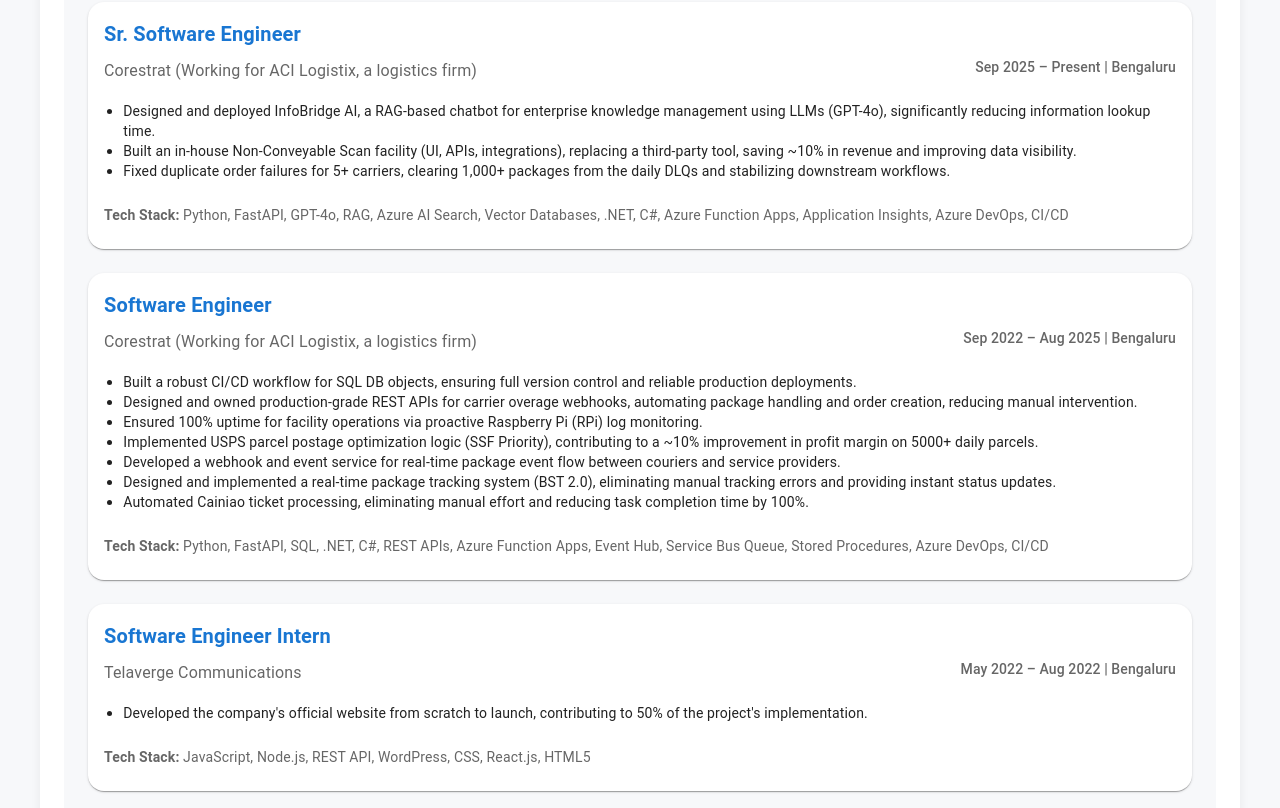
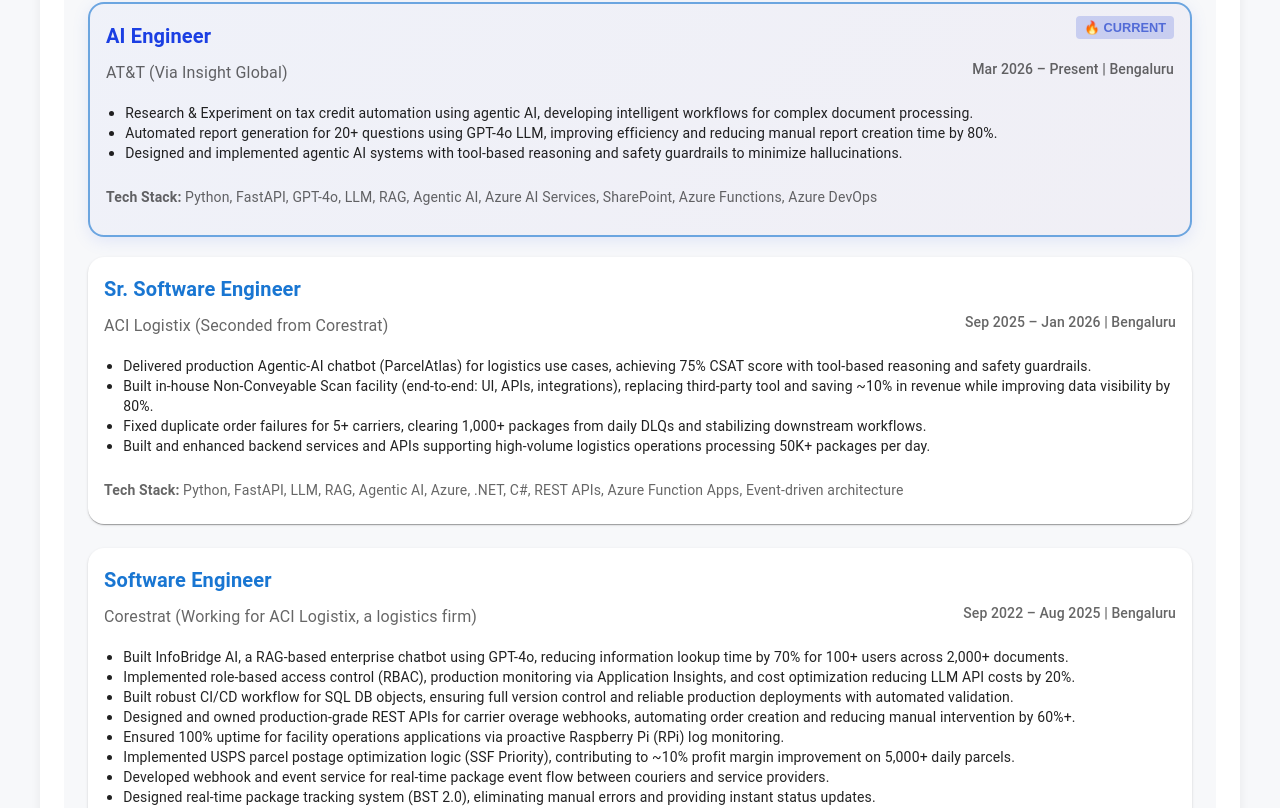
Before and after one commit to mbharti321/manish-portfolio, a React (Create React App) app: page / in a window 1280 px wide. Shown: the part 1956-2764 px from the top of the page. Built offline with nearby package versions, Linux system fonts and the light colour scheme.

Commit message:
update work experience

```diff
--- a/src/components/WorkExperience/WorkExperience.css
+++ b/src/components/WorkExperience/WorkExperience.css
@@ -51,6 +51,27 @@
     width: 100%;
 }
 
+/* Highlight current AI Engineer role */
+.workexp-grid-item:nth-child(1) .workexp-card {
+    background: linear-gradient(135deg, rgba(102, 126, 234, 0.05) 0%, rgba(118, 75, 162, 0.05) 100%);
+    border: 2px solid #1976d29d ;
+    box-shadow: 0 4px 16px rgba(102, 126, 234, 0.15);
+    position: relative;
+}
+
+.workexp-grid-item:nth-child(1) .workexp-card::before {
+    content: "🔥 CURRENT";
+    position: absolute;
+    top: 12px;
+    right: 16px;
+    font-size: 0.8rem;
+    font-weight: 700;
+    color: #526bd7;
+    background: rgba(76, 103, 222, 0.249);
+    padding: 4px 8px;
+    border-radius: 4px;
+}
+
 .workexp-card {
     border-radius: 1rem !important;
     box-shadow: 0 2px 8px rgba(0, 0, 0, 0.07);
@@ -63,6 +84,12 @@
 .workexp-role {
     font-weight: 600 !important;
     color: #1976d2 !important;
+}
+
+/* Highlight current role title */
+.workexp-grid-item:nth-child(1) .workexp-role {
+    color: #1b3fe3 !important;
+    font-weight: 700 !important;
 }
 
 .workexp-row {
--- a/src/components/WorkExperience/WorkExperience.js
+++ b/src/components/WorkExperience/WorkExperience.js
@@ -11,32 +11,46 @@
 
 const experiences = [
   {
-    title: "Sr. Software Engineer",
-    company: "Corestrat (Working for ACI Logistix, a logistics firm)",
-    duration: "Sep 2025 – Present | Bengaluru",
+    title: "AI Engineer",
+    company: "AT&T (Via Insight Global)",
+    duration: "Mar 2026 – Present | Bengaluru",
     details: [
-      "Designed and deployed InfoBridge AI, a RAG-based chatbot for enterprise knowledge management using LLMs (GPT-4o), significantly reducing information lookup time.",
-      "Built an in-house Non-Conveyable Scan facility (UI, APIs, integrations), replacing a third-party tool, saving ~10% in revenue and improving data visibility.",
-      "Fixed duplicate order failures for 5+ carriers, clearing 1,000+ packages from the daily DLQs and stabilizing downstream workflows.",
+      "Research & Experiment on tax credit automation using agentic AI, developing intelligent workflows for complex document processing.",
+      "Automated report generation for 20+ questions using GPT-4o LLM, improving efficiency and reducing manual report creation time by 80%.",
+      "Designed and implemented agentic AI systems with tool-based reasoning and safety guardrails to minimize hallucinations.",
     ],
     techStack:
-      "Python, FastAPI, GPT-4o, RAG, Azure AI Search, Vector Databases, .NET, C#, Azure Function Apps, Application Insights, Azure DevOps, CI/CD",
+      "Python, FastAPI, GPT-4o, LLM, RAG, Agentic AI, Azure AI Services, SharePoint, Azure Functions, Azure DevOps",
+  },
+  {
+    title: "Sr. Software Engineer",
+    company: "ACI Logistix (Seconded from Corestrat)",
+    duration: "Sep 2025 – Jan 2026 | Bengaluru",
+    details: [
+      "Delivered production Agentic-AI chatbot (ParcelAtlas) for logistics use cases, achieving 75% CSAT score with tool-based reasoning and safety guardrails.",
+      "Built in-house Non-Conveyable Scan facility (end-to-end: UI, APIs, integrations), replacing third-party tool and saving ~10% in revenue while improving data visibility by 80%.",
+      "Fixed duplicate order failures for 5+ carriers, clearing 1,000+ packages from daily DLQs and stabilizing downstream workflows.",
+      "Built and enhanced backend services and APIs supporting high-volume logistics operations processing 50K+ packages per day.",
+    ],
+    techStack:
+      "Python, FastAPI, LLM, RAG, Agentic AI, Azure, .NET, C#, REST APIs, Azure Function Apps, Event-driven architecture",
   },
   {
     title: "Software Engineer",
     company: "Corestrat (Working for ACI Logistix, a logistics firm)",
     duration: "Sep 2022 – Aug 2025 | Bengaluru",
     details: [
-      "Built a robust CI/CD workflow for SQL DB objects, ensuring full version control and reliable production deployments.",
-      "Designed and owned production-grade REST APIs for carrier overage webhooks, automating package handling and order creation, reducing manual intervention.",
-      "Ensured 100% uptime for facility operations via proactive Raspberry Pi (RPi) log monitoring.",
-      "Implemented USPS parcel postage optimization logic (SSF Priority), contributing to a ~10% improvement in profit margin on 5000+ daily parcels.",
-      "Developed a webhook and event service for real-time package event flow between couriers and service providers.",
-      "Designed and implemented a real-time package tracking system (BST 2.0), eliminating manual tracking errors and providing instant status updates.",
-      "Automated Cainiao ticket processing, eliminating manual effort and reducing task completion time by 100%.",
+      "Built InfoBridge AI, a RAG-based enterprise chatbot using GPT-4o, reducing information lookup time by 70% for 100+ users across 2,000+ documents.",
+      "Implemented role-based access control (RBAC), production monitoring via Application Insights, and cost optimization reducing LLM API costs by 20%.",
+      "Built robust CI/CD workflow for SQL DB objects, ensuring full version control and reliable production deployments with automated validation.",
+      "Designed and owned production-grade REST APIs for carrier overage webhooks, automating order creation and reducing manual intervention by 60%+.",
+      "Ensured 100% uptime for facility operations applications via proactive Raspberry Pi (RPi) log monitoring.",
+      "Implemented USPS parcel postage optimization logic (SSF Priority), contributing to ~10% profit margin improvement on 5,000+ daily parcels.",
+      "Developed webhook and event service for real-time package event flow between couriers and service providers.",
+      "Designed real-time package tracking system (BST 2.0), eliminating manual errors and providing instant status updates.",
     ],
     techStack:
-      "Python, FastAPI, SQL, .NET, C#, REST APIs, Azure Function Apps, Event Hub, Service Bus Queue, Stored Procedures, Azure DevOps, CI/CD",
+      "Python, FastAPI, RAG, Vector Databases, Azure AI Search, GPT-4o, SQL, .NET, C#, REST APIs, Azure Functions, Event Hub, Service Bus, Azure DevOps, CI/CD, Application Insights",
   },
   {
     title: "Software Engineer Intern",
@@ -45,7 +59,7 @@
     details: [
       "Developed the company's official website from scratch to launch, contributing to 50% of the project's implementation.",
     ],
-    techStack: "JavaScript, Node.js, REST API, WordPress, CSS, React.js, HTML5",
+    techStack: "JavaScript, Node.js, React.js, HTML5, CSS",
   },
   {
     title: "Software Engineer Intern",
@@ -53,10 +67,9 @@
     duration: "Dec 2021 – May 2022 | Chennai",
     details: [
       "Created Node.js scripts to generate test data automatically, saving 100+ hours of manual work per month.",
-      "Developed automated testing scripts using Cypress, improving test coverage by 15%.",
       "Collaborated with senior engineers to debug and troubleshoot issues, ensuring smooth product functionality.",
     ],
-    techStack: "Node.js, Cypress, Automation",
+    techStack: "Node.js, Automation, Testing",
   },
 ];
 
```
